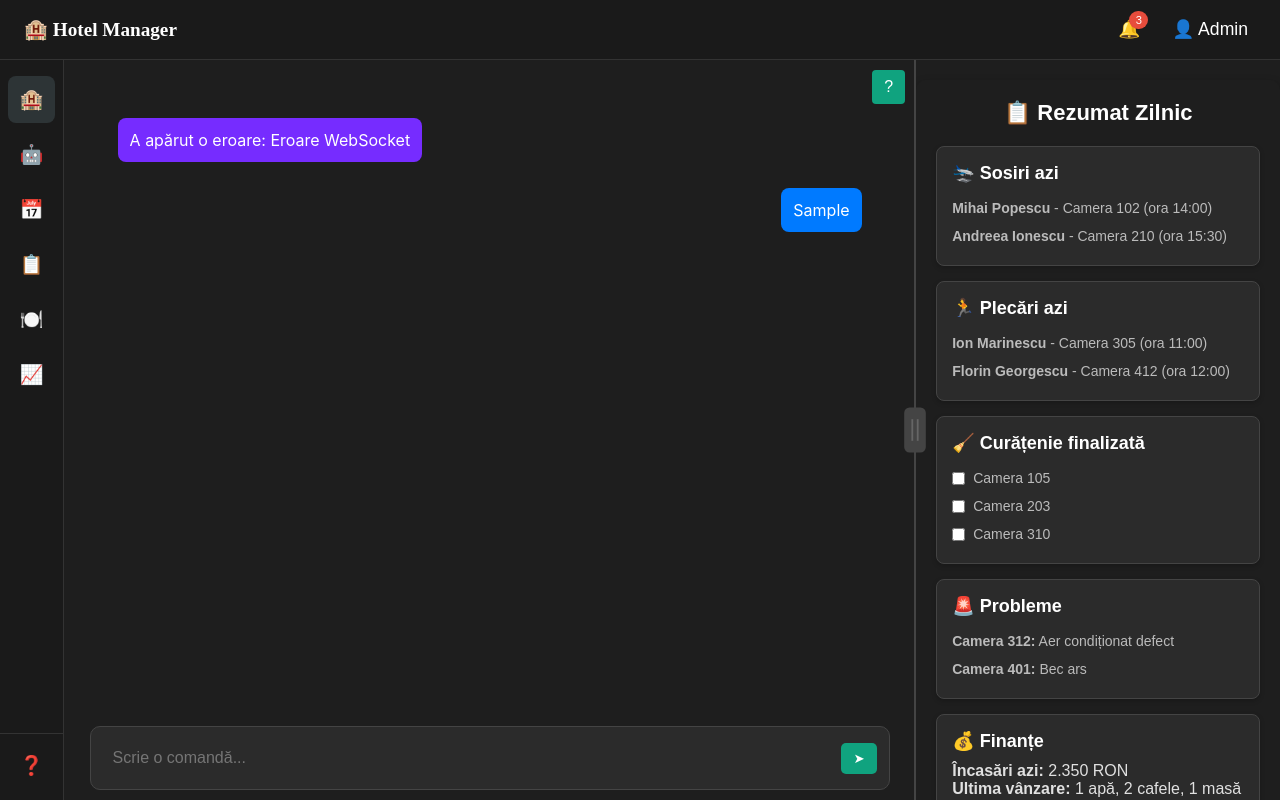
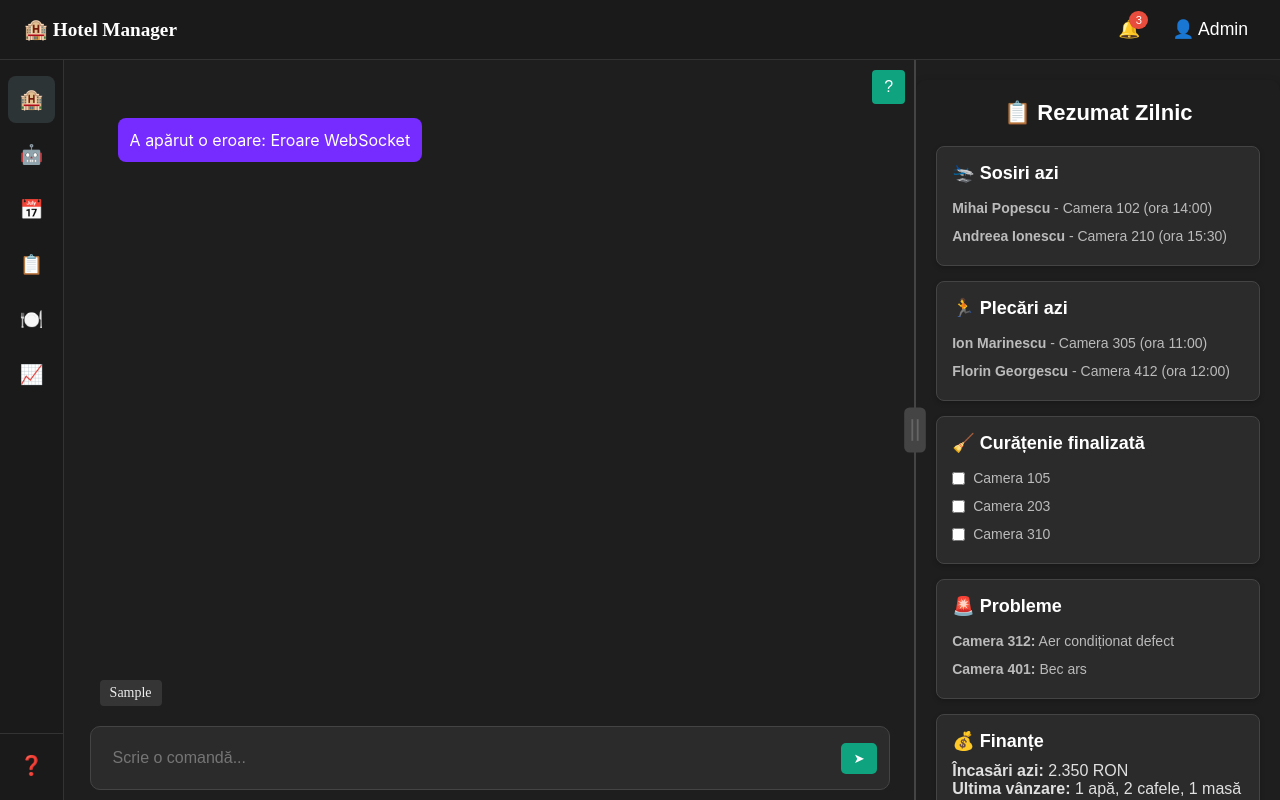
Before and after one commit to AdrianTuci1/hotel-management, a React (Vite) app: page / in a window 1280 px wide. Both pictures are taken after typing "Sample" into the empty fields and a click on the button "Send message". Built offline with nearby package versions, Linux system fonts and the light colour scheme.

Commit message:
stil dorit chat

```diff
--- a/src/actions/chat/handlers.js
+++ b/src/actions/chat/handlers.js
@@ -90,8 +90,14 @@ export const handleNotification = (payload) => {
 };
 
 export const handleIntent = (intent, setDisplayComponent) => {
+  // Get the setLatestIntent function from the store
+  const { setLatestIntent } = useChatStore.getState();
+
   if (VALID_INTENTS.includes(intent)) {
     console.log(`📌 Deschidem panoul: ${intent.replace("show_", "")}`);
+    // Store the latest intent in the chat store
+    setLatestIntent(intent);
+    // Continue with existing functionality
     setDisplayComponent(intent.replace("show_", ""));
   }
 };
--- a/src/components/Chat/ChatOverlay.jsx
+++ b/src/components/Chat/ChatOverlay.jsx
@@ -144,13 +144,6 @@ const ChatOverlay = ({
   return (
     <div className={styles.overlay} aria-modal="true" role="dialog">
       <div className={styles.content}>
-        <button
-          className={styles.closeButton}
-          onClick={onClose}
-          aria-label="Close overlay"
-        >
-          <IconX size={24} />
-        </button>
         {renderContent()}
       </div>
     </div>
--- a/src/components/Chat/ChatOverlay.module.css
+++ b/src/components/Chat/ChatOverlay.module.css
@@ -27,7 +27,7 @@
   background: none;
   border: none;
   cursor: pointer;
-  padding: 0.5rem;
+
   border-radius: 50%;
   transition: background-color 0.2s;
 }
@@ -39,7 +39,7 @@
 /* Notification Styles */
 .notification {
   text-align: left;
-  padding: 1rem;
+
 }
 
 .notificationHeader {
--- a/src/components/Chat/ChatWindow.jsx
+++ b/src/components/Chat/ChatWindow.jsx
@@ -30,6 +30,11 @@ const ChatWindow = () => {
   const addMessage = useChatStore((state) => state.addMessage);
   const removeMessage = useChatStore((state) => state.removeMessage);
   const restoreMessage = useChatStore((state) => state.restoreMessage);
+  const latestIntent = useChatStore((state) => state.latestIntent);
+  const latestUserMessage = useChatStore((state) => state.latestUserMessage);
+
+  // Filter out user messages from the main chat display
+  const nonUserMessages = messages.filter(message => message.type !== "user");
 
   const { updateViewPeriod, isRoomAvailable, setDefaultDates } = useCalendarStore();
   const {
@@ -216,6 +221,13 @@ const ChatWindow = () => {
 
   return (
     <div className={styles.chatContainer}>
+      {/* Intent display in top-left */}
+      {latestIntent && (
+        <div className={styles.latestIntent} aria-label="Current Intent">
+          {latestIntent}
+        </div>
+      )}
+
       {/* Commands help button */}
       <button
         className={styles.commandsButton}
@@ -241,7 +253,7 @@ const ChatWindow = () => {
       {/* Chat messages and input area */}
       <div className={styles.chatWrapper}>
         <div className={styles.messageList} role="log" aria-label="Chat messages">
-          {messages.map((message, index) => (
+          {nonUserMessages.map((message, index) => (
             <ChatMessage
               key={message.id || index}
               {...message}
@@ -249,6 +261,14 @@ const ChatWindow = () => {
             />
           ))}
         </div>
+
+        {/* Latest user message display right above the input */}
+        {latestUserMessage && (
+          <div className={styles.latestUserMessageInline} aria-label="Latest message">
+            {latestUserMessage}
+          </div>
+        )}
+
         <ChatInput onSendMessage={handleChatMessage} />
       </div>
 
--- a/src/components/Chat/ChatWindow.module.css
+++ b/src/components/Chat/ChatWindow.module.css
@@ -84,4 +84,49 @@
   border: 1px solid #444;
   position: sticky;
   bottom: 0; /* Fixăm bara de input la marginea inferioară */
+}/* 🔹 Latest intent displayed in top-left corner */
+.latestIntent {
+  position: absolute;
+  top: 10px;
+  left: 10px;
+  background: rgba(16, 163, 127, 0.8);
+  color: white;
+  padding: 5px 10px;
+  border-radius: 4px;
+  font-size: 14px;
+  max-width: 250px;
+  overflow: hidden;
+  text-overflow: ellipsis;
+  white-space: nowrap;
+  z-index: 100;
 }
+
+/* 🔹 Latest user message displayed in bottom-left corner */
+.latestUserMessage {
+  position: absolute;
+  bottom: 130px; /* No longer used */ /* Increased to avoid overlap with ChatInput */
+  left: 10px;
+  background: rgba(59, 59, 59, 0.8);
+  color: #eee;
+  padding: 5px 10px;
+  border-radius: 4px;
+  font-size: 14px;
+  max-width: 250px;
+  overflow: hidden;
+  text-overflow: ellipsis;
+  white-space: nowrap;
+  z-index: 100;
+} /* 🔹 Latest user message displayed in flow layout above ChatInput */
+.latestUserMessageInline {
+  background: rgba(59, 59, 59, 0.8);
+  color: #eee;
+  padding: 5px 10px;
+  margin: 0 auto 10px 10px; /* Add margin to bottom and left */
+  border-radius: 4px;
+  font-size: 14px;
+  max-width: 250px;
+  overflow: hidden;
+  text-overflow: ellipsis;
+  white-space: nowrap;
+  align-self: flex-start; /* Align to the left */
+}
--- a/src/components/ReservationDetails/ReservationDetails.module.css
+++ b/src/components/ReservationDetails/ReservationDetails.module.css
@@ -3,7 +3,6 @@
   background: #202020;
   border-radius: 8px;
   box-shadow: 0 2px 4px rgba(0, 0, 0, 0.3);
-  margin-top: 1rem;
   position: relative;
   height: calc(100vh - 100px); /* Adjust height to leave space for chat input */
   overflow-y: auto;
--- a/src/store/chatStore.js
+++ b/src/store/chatStore.js
@@ -5,6 +5,8 @@ export const useChatStore = create((set) => ({
   messages: [],
   hiddenMessages: {}, // Store for messages temporarily removed from chat
   displayComponent: null,
+  latestIntent: null, // Track the latest intent
+  latestUserMessage: null, // Track the latest user message
 
   // 🔹 Adăugăm mesaj în chat
   addMessage: (message) => set((state) => {
@@ -13,8 +15,18 @@ export const useChatStore = create((set) => ({
       ...message,
       id: message.id || uuidv4()
     };
-    return { messages: [...state.messages, messageWithId] };
+
+    // Track user messages separately
+    const newState = { messages: [...state.messages, messageWithId] };
+    if (messageWithId.type === "user") {
+      newState.latestUserMessage = messageWithId.text;
+    }
+
+    return newState;
   }),
+
+  // 🔹 Set latest intent
+  setLatestIntent: (intent) => set({ latestIntent: intent }),
 
   // 🔹 Remove a message temporarily from chat
   removeMessage: (messageId) => set((state) => {
@@ -62,5 +74,11 @@ export const useChatStore = create((set) => ({
   },
 
   // 🔹 Resetăm chat-ul
-  resetChat: () => set({ messages: [], hiddenMessages: {}, displayComponent: null }),
+  resetChat: () => set({
+    messages: [],
+    hiddenMessages: {},
+    displayComponent: null,
+    latestIntent: null,
+    latestUserMessage: null
+  }),
 }));
```
Also changed, not shown: fixed_styles.css (added, +33 -0 lines).
